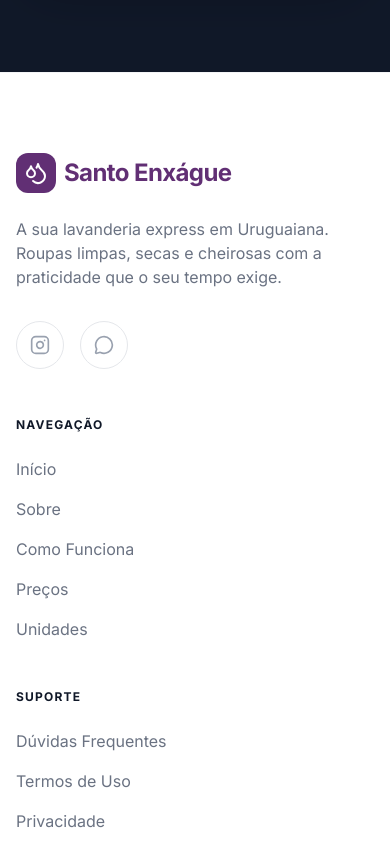
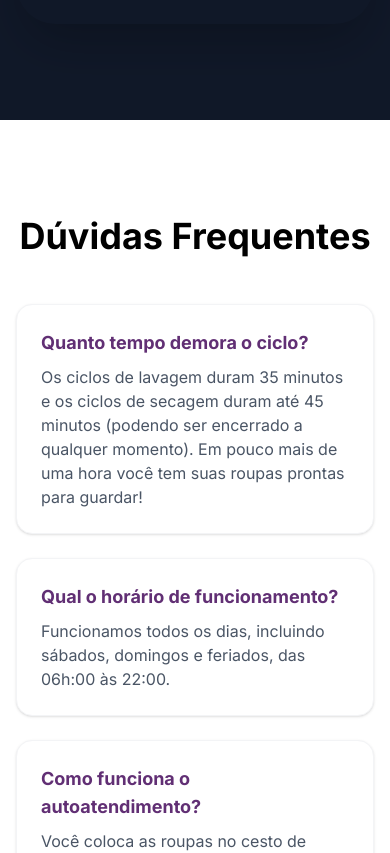
Before and after one commit to samuelinova7-cyber/santoenxague, a React (Vite) app: page / in a window 390 px wide. Shown: the part 7860-8713 px from the top of the page. Built offline with nearby package versions, Linux system fonts and the light colour scheme; grey boxes are pictures that could not be loaded; a web font is replaced by a local one.

Commit message:
feat: Refactor navigation and unit section content
Updates nav link text and expands operational hours in the units section. Adds a placeholder for an FAQ section.

```diff
--- a/src/App.tsx
+++ b/src/App.tsx
@@ -38,10 +38,10 @@ export default function App() {
 
   const navLinks = [
     { name: 'Início', href: '#home' },
-    { name: 'Sobre', href: '#about' },
-    { name: 'Como Funciona', href: '#how-it-works' },
-    { name: 'Preços', href: '#pricing' },
-    { name: 'Unidades', href: '#units' },
+    { name: 'Estrutura', href: '#about' },
+    { name: 'Serviços', href: '#how-it-works' },
+    { name: 'Valores', href: '#pricing' },
+    { name: 'Localização', href: '#units' },
   ];
 
   return (
@@ -441,7 +441,7 @@ export default function App() {
               </div>
               <div className="flex items-center gap-2 text-brand-green font-bold">
                 <div className="w-2 h-2 bg-brand-green rounded-full animate-pulse" />
-                Aberto Agora
+                Funcionamos todos os dias, incluindo sábados, domingos e feriados, das 06h:00 às 22:00.
               </div>
             </div>
             <div className="lg:col-span-2">
@@ -461,25 +461,53 @@ export default function App() {
         </div>
       </section>
 
+      {/* 9. FAQ Section */}
+      <section id="faq" className="py-24 px-4 md:px-8">
+        <div className="max-w-3xl mx-auto">
+          <h2 className="text-4xl font-bold mb-12 text-center">Dúvidas Frequentes</h2>
+          <div className="space-y-6">
+            {[
+              { q: "Quanto tempo demora o ciclo?", a: "Os ciclos de lavagem duram 35 minutos e os ciclos de secagem duram até 45 minutos (podendo ser encerrado a qualquer momento). Em pouco mais de uma hora você tem suas roupas prontas para guardar!" },
+              { q: "Qual o horário de funcionamento?", a: "Funcionamos todos os dias, incluindo sábados, domingos e feriados, das 06h:00 às 22:00." },
+              { q: "Como funciona o autoatendimento?", a: "Você coloca as roupas no cesto de medida, escolhe sua máquina, realiza o pagamento no totem (PIX ou Cartão) e inicia o ciclo. A máquina injeta o sabão e o amaciante automaticamente! É rápido e prático!" },
+              { q: "Quais são as formas de pagamento?", a: "Aceitamos PIX, Cartão de Débito e Cartão de Crédito diretamente no nosso totem." },
+              { q: "Preciso levar sabão ou amaciante?", a: "Não precisa! Utilizamos as melhores marcas do mercado, OMO e Comfort, que já estão inclusos no valor e são dispensados automaticamente." },
+              { q: "O que não pode ser lavado?", a: "Por higiene e segurança das máquinas, não é permitida a lavagem de: tapetes, tênis/calçados, roupas de pet, roupas hospitalares, almofadas e travesseiros." },
+              { q: "Posso lavar edredon e coberta?", a: "Pode! Verifique primeiro a capacidade em nossos cestos de medida. Temos a máquina BIG, ideal para esses tipos de peça." }
+            ].map((item, i) => (
+              <div key={i} className="bg-white p-6 rounded-2xl border border-gray-100 shadow-sm">
+                <h4 className="font-bold text-lg mb-2 text-brand-purple">{item.q}</h4>
+                <p className="text-gray-600">{item.a}</p>
+              </div>
+            ))}
+          </div>
+        </div>
+      </section>
+
       {/* 9. Footer */}
       <footer className="py-20 bg-white px-4 md:px-8 border-t border-gray-100">
         <div className="max-w-7xl mx-auto grid md:grid-cols-4 gap-12">
-          <div className="md:col-span-2">
-            <div className="flex items-center gap-2 mb-6">
-              <div className="w-10 h-10 bg-brand-purple rounded-xl flex items-center justify-center text-white">
-                <Droplets size={24} />
-              </div>
-              <span className="font-bold text-2xl tracking-tight text-brand-purple">Santo Enxágue</span>
+          <div className="md:col-span-4 flex flex-col items-center text-center">
+            <div className="flex items-center gap-3 mb-6">
+              <img
+                src="https://ophugihxmlphgcryuode.supabase.co/storage/v1/object/sign/inova7/Captura%20de%20tela%202026-03-05%20205121.png?token=eyJraWQiOiJzdG9yYWdlLXVybC1zaWduaW5nLWtleV82NjhkNTkyYi05MDM0LTRjNjgtYmI3Ny03YzYzYTA2NTM0OTAiLCJhbGciOiJIUzI1NiJ9.eyJ1cmwiOiJpbm92YTcvQ2FwdHVyYSBkZSB0ZWxhIDIwMjYtMDMtMDUgMjA1MTIxLnBuZyIsImlhdCI6MTc3MjgwNzU0NywiZXhwIjoyMDU2NjMxNTQ3fQ._VL1av0Ykl9ir1jKgCBvA5AdkWvjbOHOpRVEjoevnPE"
+                alt="Santo Enxágue Logo"
+                className="w-20 h-20 object-contain"
+                referrerPolicy="no-referrer"
+              />
+              <span className="font-bold text-3xl tracking-tight text-brand-purple">Santo Enxágue</span>
             </div>
-            <p className="text-gray-500 max-w-sm mb-8">
+            <p className="text-gray-500 max-w-md mb-8">
               A sua lavanderia express em Uruguaiana. Roupas limpas, secas e cheirosas com a praticidade que o seu tempo exige.
             </p>
-            <div className="flex gap-4">
-              <a href="https://instagram.com/santoenxague" className="w-12 h-12 rounded-full border border-gray-200 flex items-center justify-center text-gray-400 hover:text-brand-purple hover:border-brand-purple transition-all">
-                <Instagram size={20} />
+            <div className="flex gap-4 justify-center">
+              <a href="https://www.instagram.com/santoenxague?igsh=MTJhbzJjcjllMDk0Ng==" target="_blank" rel="noreferrer" className="w-12 h-12 rounded-full border border-gray-200 flex items-center justify-center text-gray-400 hover:text-[#E1306C] hover:border-[#E1306C] transition-all">
+                <Instagram size={24} />
               </a>
-              <a href="#" className="w-12 h-12 rounded-full border border-gray-200 flex items-center justify-center text-gray-400 hover:text-brand-purple hover:border-brand-purple transition-all">
-                <MessageCircle size={20} />
+              <a href="https://www.facebook.com/profile.php?id=61575107378594&locale=pt_BR" target="_blank" rel="noreferrer" className="w-12 h-12 rounded-full border border-gray-200 flex items-center justify-center text-gray-400 hover:text-[#4267B2] hover:border-[#4267B2] transition-all">
+                <svg className="w-6 h-6" fill="currentColor" viewBox="0 0 24 24" aria-hidden="true">
+                  <path fillRule="evenodd" d="M22 12c0-5.523-4.477-10-10-10S2 6.477 2 12c0 4.991 3.657 9.128 8.438 9.878v-6.987h-2.54V12h2.54V9.797c0-2.506 1.492-3.89 3.777-3.89 1.094 0 2.238.195 2.238.195v2.46h-1.26c-1.243 0-1.63.771-1.63 1.562V12h2.773l-.443 2.89h-2.33v6.988C18.343 21.128 22 16.991 22 12z" clipRule="evenodd" />
+                </svg>
               </a>
             </div>
           </div>
```
